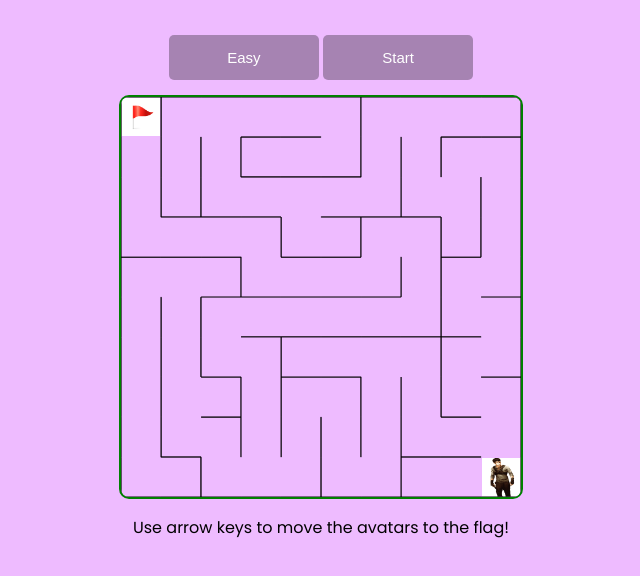
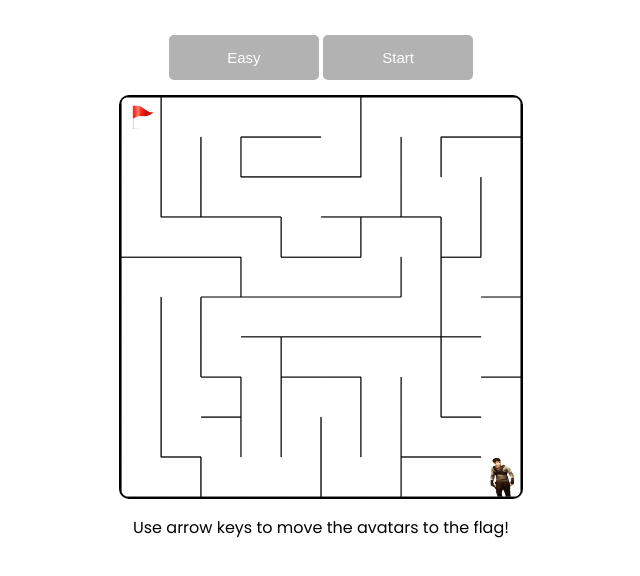
Before and after one commit to Lulekoh/Maze-licious, a plain HTML site: page index.html in a window 1280 px wide. Shown: the whole page, without its empty margins (319-959 px from the left). Drawn offline with nearby package versions, Linux system fonts and the light colour scheme; some packages are replaced by stand-ins of ours; a script that the page names is missing.

Commit message:
Modifying style sheet

```diff
--- a/maze.css
+++ b/maze.css
@@ -10,7 +10,7 @@ html, body {
     bottom: 0;
     left: 0;
     right: 0;
-    background-color: #ebf;
+    background-color: #fff;
     font-family: 'Poppins', sans-serif;
 }
 
@@ -28,7 +28,7 @@ html, body {
 #mazeContainer #mazeCanvas {
     margin: 0;
     display: block;
-    border: solid 2px green;
+    border: solid 2px black;
     height: 400px;
 }
 input, select {
@@ -50,7 +50,7 @@ input:hover, select:hover {
 	background-color: rgba(0, 0, 0, 0.70);
 }
 input:active, select:active {
-	background-color: orange;
+	background-color: black;
 }
 input:focus, select:focus {
 	outline: none;
```
